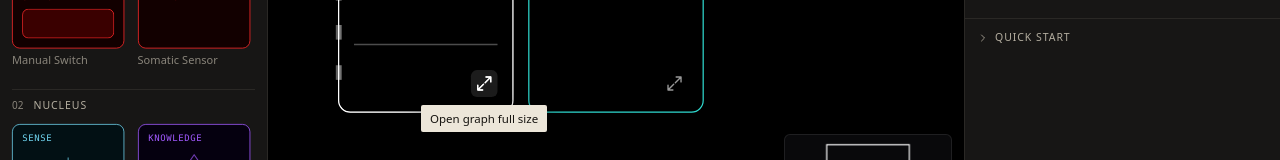
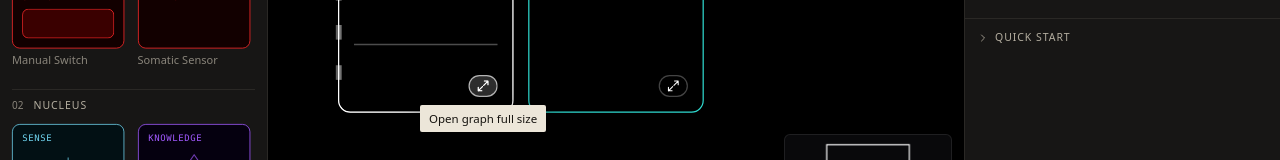
Before and after one commit to maxander08/bionic-visual-programming-environment, a React (Vite) app: page / in a window 1280 px wide. In both pictures the pointer is over the button 484 px from the left and 605 px from the top of the page. Shown: the part 522-682 px from the top of the page. Built offline with nearby package versions, Linux system fonts and the light colour scheme; a web font is replaced by a local one.

Commit message:
Refine fullscreen button styling

```diff
--- a/src/index.css
+++ b/src/index.css
@@ -276,7 +276,12 @@ fieldset.driven { margin: 0; padding: 0; border: 0; min-width: 0; opacity: 0.5;
 .proj-text { color: #2fd9cf; font-size: 17px; line-height: 1.2; width: 100%; font-weight: 400; align-self: flex-start; margin-top: 4px; }
 .big { color: #2fd9cf; font-size: 30px; font-weight: 400; max-width: 100%; white-space: nowrap; overflow: hidden; text-overflow: ellipsis; line-height: 1.1; } .big.n2 { font-size: 22px; } .big.n3 { font-size: 15px; }
 /* Sits fully inside .node-body (which clips with overflow:hidden), so its hover/backdrop shape is never cut off. */
-.expand { position: absolute; right: 0; bottom: 0; width: 22px; height: 22px; display: grid; place-items: center; background: none; border: 0; color: #fff9; border-radius: 5px; z-index: 1; } .expand:hover { color: #fff; background: #ffffff18; }
+.expand { position: absolute; right: 0; bottom: 0; width: 24px; height: 18px; padding: 0; display: grid; place-items: center; background: #000d; border: 1px solid #ffffff44; color: #fff; border-radius: 9px; z-index: 1; opacity: 0; pointer-events: none; transition: opacity var(--dur-micro) var(--ease), background var(--dur-micro) var(--ease), border-color var(--dur-micro) var(--ease); }
+.expand svg { width: 12px; height: 12px; display: block; }
+/* Like the Calculus steppers, the button shows only while its module is hovered, selected or focused (always on touch screens). */
+.node:hover .expand, .node.sel .expand, .node.wire-over .expand, .expand:focus-visible { opacity: 1; pointer-events: auto; }
+.expand:hover { background: #262626; border-color: #ffffff88; }
+@media (hover: none) { .expand { opacity: 1; pointer-events: auto; } }
 .imgcv { width: 100%; height: 100%; object-fit: contain; border-radius: 6px; display: block; }
 .empty { width: 100%; height: 100%; }
 .meter-wrap { position: relative; width: 100%; height: 100%; } .meter-wrap .art { height: 100%; }
@@ -444,7 +449,6 @@ fieldset.driven { margin: 0; padding: 0; border: 0; min-width: 0; opacity: 0.5;
 
 /* Map and Globe: the picture on the node (still) and in the full-size window (draggable). Black, white and thin lines, like every Behavior. */
 .place-wrap { position: relative; width: 100%; height: 100%; border-radius: 6px; overflow: hidden; background: #000; }
-.place-wrap .expand { background: #000b; color: #fff; border: 1px solid #ffffff44; }
 .place-note { position: absolute; inset: 0; display: grid; place-items: center; font-size: 11px; color: #fffb; pointer-events: none; }
 .place-cap { position: absolute; left: 0; right: 24px; bottom: 0; padding: 3px 6px; background: #000c; font-size: 10.5px; line-height: 1.25; display: flex; flex-direction: column; pointer-events: none; border-radius: 0 4px 0 0; }
 .place-cap span { color: #fffb; font-variant-numeric: tabular-nums; }
```
